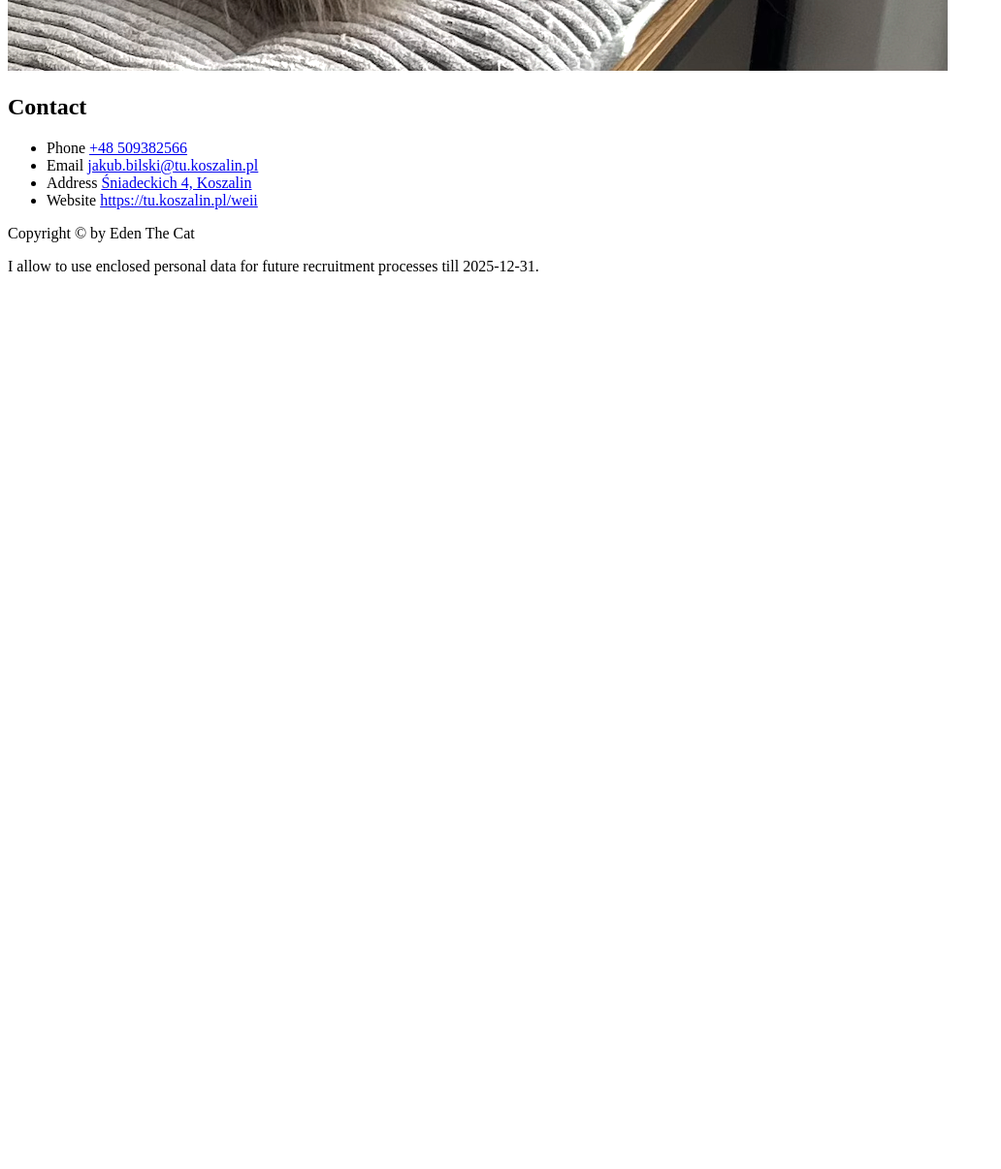
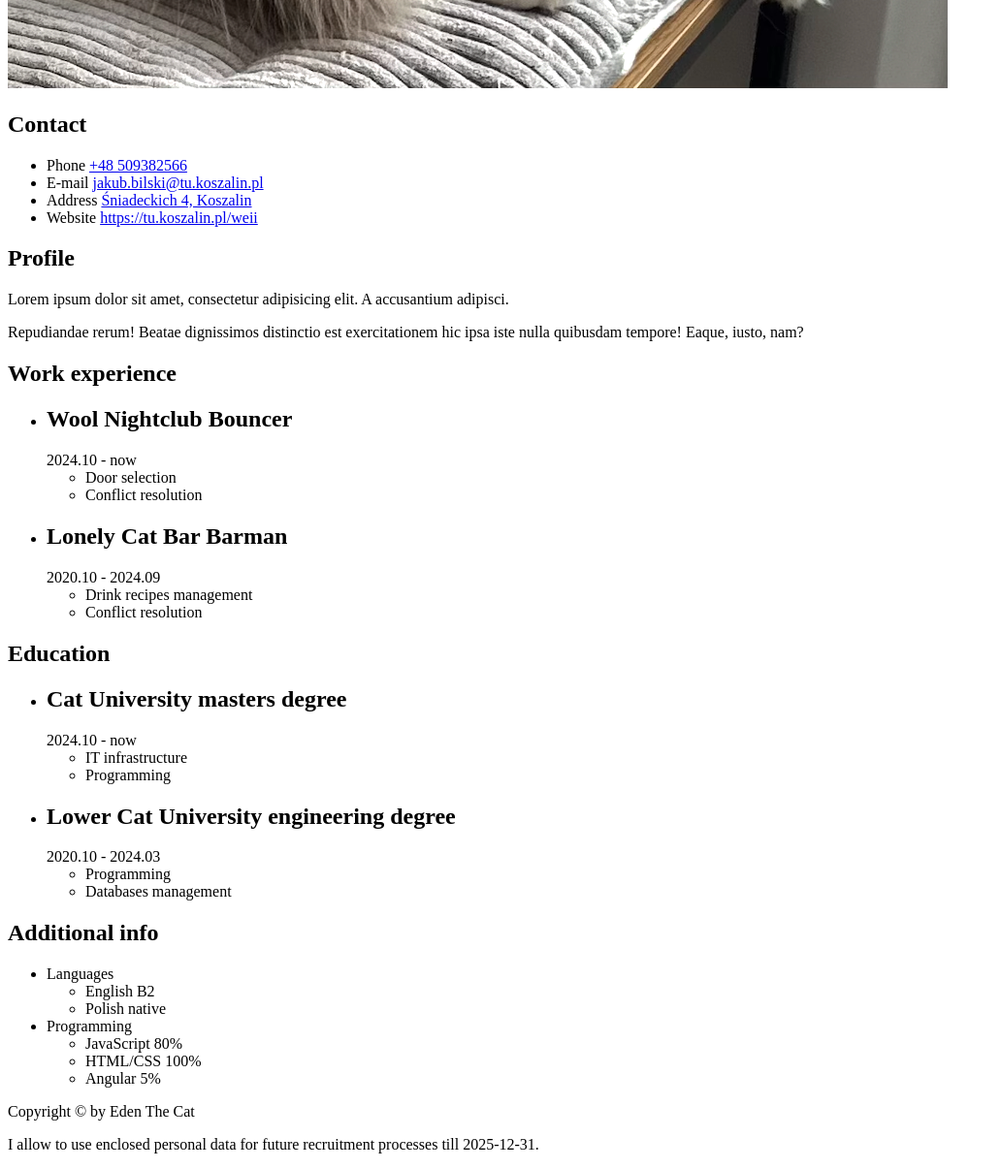
Before and after one commit to jbilskipk/inf-22-26-06-01-web, a website built with Vite: page index.html in a window 1280 px wide. Shown: the part 858-2064 px from the top of the page at 97% size, without its empty margins (0-1032 px from the left). Before the commit the page ends 1158 px from the top, so only its background shows below. Built offline with nearby package versions, Linux system fonts and the light colour scheme.

Commit message:
Basic structure of HTML.

```diff
--- a/index.html
+++ b/index.html
@@ -29,6 +29,9 @@
                 <a href="#work-experience" title="Go to work experience section">Work experience</a>
             </li>
             <li>
+                <a href="#education" title="Go to education section">Education</a>
+            </li>
+            <li>
                 <a href="#additional-info" title="Go to additional info section">Additional info</a>
             </li>
         </ul>
@@ -48,35 +51,124 @@
 
         <ul>
             <li>
-                Phone
-                <a href="tel:+48509382566" title="Make a call">
+                <label for="make-a-call">Phone</label>
+                <a href="tel:+48509382566" title="Make a call" id="make-a-call">
                     +48 509382566
                 </a>
             </li>
             <li>
-                Email
-                <a href="mailto:jakub.bilski@tu.koszalin.pl" title="Send an e-mail">
+                <label for="send-an-email">E-mail</label>
+                <a href="mailto:jakub.bilski@tu.koszalin.pl" title="Send an e-mail" id="send-an-email">
                     jakub.bilski@tu.koszalin.pl
                 </a>
             </li>
             <li>
-                Address
-                <a href="https://maps.app.goo.gl/oFToSkLyECDzxZu2A" title="Visit on Google Maps">
+                <label for="visit-on-maps">Address</label>
+                <a href="https://maps.app.goo.gl/oFToSkLyECDzxZu2A" title="Visit on Google Maps" id="visit-on-maps">
                     Śniadeckich 4, Koszalin
                 </a>
             </li>
             <li>
-                Website
-                <a href="https://tu.koszalin.pl/weii" title="Visit website" target="_blank">
+                <label for="visit-www">Website</label>
+                <a href="https://tu.koszalin.pl/weii" title="Visit website" target="_blank" id="visit-www">
                     https://tu.koszalin.pl/weii
                 </a>
             </li>
         </ul>
     </section>
 
-    <section id="bio"></section>
-    <section id="work-experience"></section>
-    <section id="additional-info"></section>
+    <section id="bio">
+        <header>
+            <h1>Profile</h1>
+        </header>
+
+        <div>
+            <p>Lorem ipsum dolor sit amet, consectetur adipisicing elit. A accusantium adipisci.</p>
+            <p>Repudiandae rerum! Beatae dignissimos distinctio est exercitationem hic ipsa iste nulla quibusdam tempore! Eaque, iusto, nam?</p>
+        </div>
+    </section>
+
+    <section id="work-experience">
+        <header>
+            <h1>Work experience</h1>
+        </header>
+
+        <ul>
+            <li>
+                <header>
+                    <h2>Wool Nightclub <strong>Bouncer</strong></h2>
+                    <div>2024.10 - now</div>
+                </header>
+                <ul>
+                    <li>Door selection</li>
+                    <li>Conflict resolution</li>
+                </ul>
+            </li>
+            <li>
+                <header>
+                    <h2>Lonely Cat Bar <strong>Barman</strong></h2>
+                    <div>2020.10 - 2024.09</div>
+                </header>
+                <ul>
+                    <li>Drink recipes management</li>
+                    <li>Conflict resolution</li>
+                </ul>
+            </li>
+        </ul>
+    </section>
+
+    <section id="education">
+        <header>
+            <h1>Education</h1>
+        </header>
+
+        <ul>
+            <li>
+                <header>
+                    <h2>Cat University <strong>masters degree</strong></h2>
+                    <div>2024.10 - now</div>
+                </header>
+                <ul>
+                    <li>IT infrastructure</li>
+                    <li>Programming</li>
+                </ul>
+            </li>
+            <li>
+                <header>
+                    <h2>Lower Cat University <strong>engineering degree</strong></h2>
+                    <div>2020.10 - 2024.03</div>
+                </header>
+                <ul>
+                    <li>Programming</li>
+                    <li>Databases management</li>
+                </ul>
+            </li>
+        </ul>
+    </section>
+
+    <section id="additional-info">
+        <header>
+            <h1>Additional info</h1>
+        </header>
+
+        <ul>
+            <li>
+                <header>Languages</header>
+                <ul>
+                    <li>English B2</li>
+                    <li>Polish native</li>
+                </ul>
+            </li>
+            <li>
+                <header>Programming</header>
+                <ul>
+                    <li>JavaScript 80%</li>
+                    <li>HTML/CSS 100%</li>
+                    <li>Angular 5%</li>
+                </ul>
+            </li>
+        </ul>
+    </section>
 </main>
 
 <footer>
```
Also changed, not shown: src/cv-template.webp (added).
